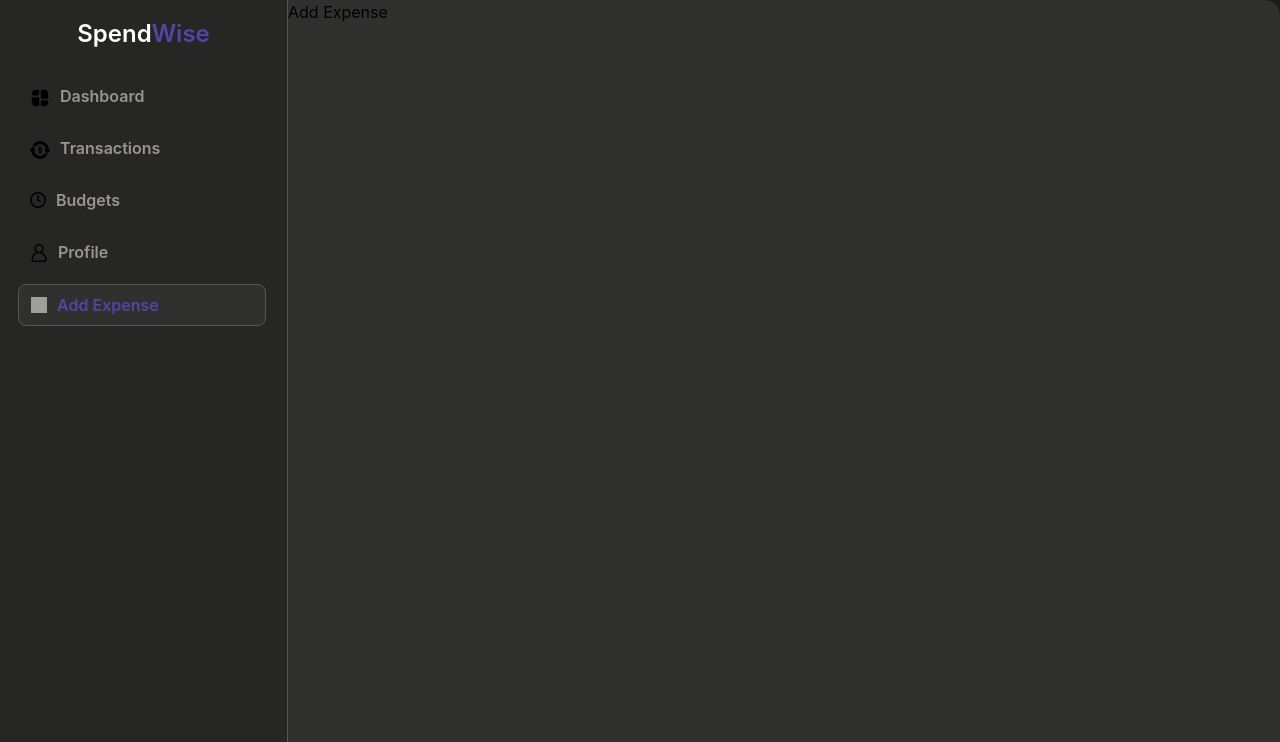
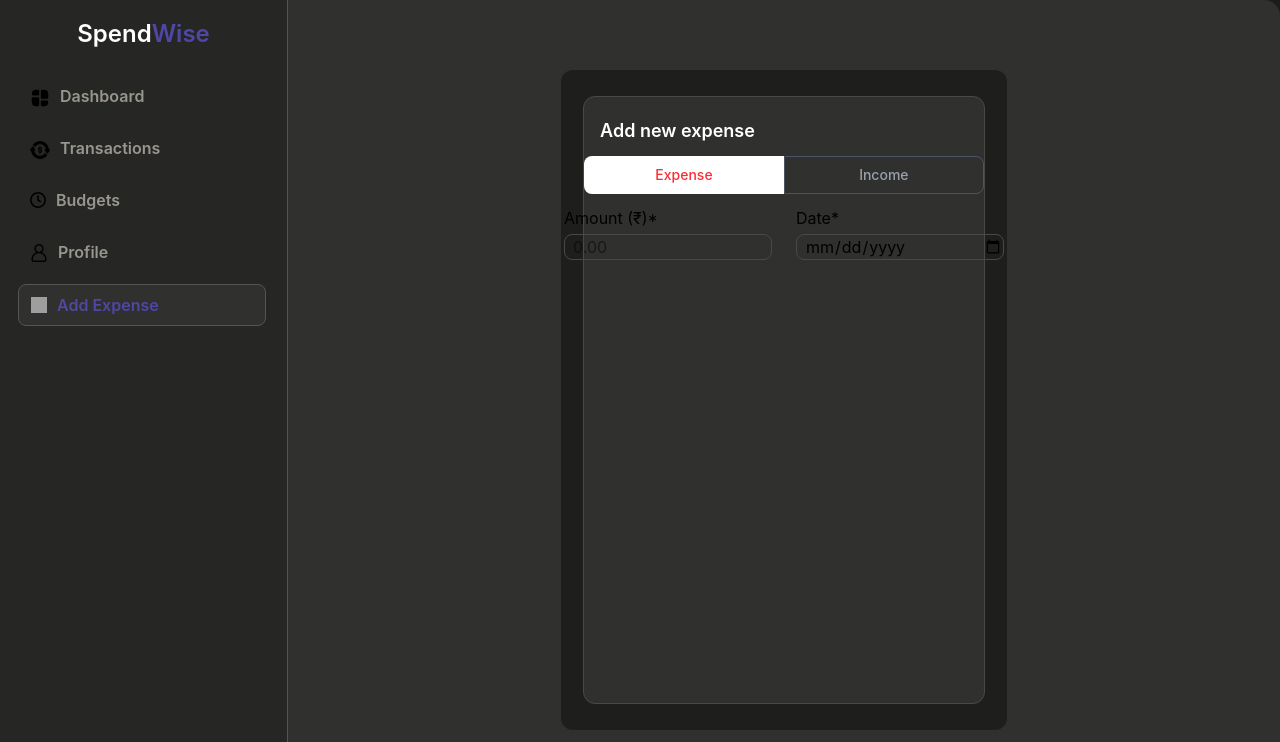
Before and after one commit to AaryanSingh31/Expense-tracker, a React (Vite) app: page /add-expense in a window 1280 px wide. Shown: the top 742 px of the page. Built offline with nearby package versions, Linux system fonts and the light colour scheme; grey boxes are pictures that could not be loaded.

Commit message:
Worked on Add Expense section.

```diff
--- a/src/Layout.jsx
+++ b/src/Layout.jsx
@@ -7,7 +7,7 @@ function Layout() {
     <div className="min-h-screen flex bg-[#1c1c1b]">
       <NavBar />
 
-      <main className="flex-1 h-screen overflow-y-auto">
+      <main className="flex-1 h-screen overflow-y-hidden">
         <Outlet />
       </main>
     </div>
--- a/src/components/AddExpense/AddExpense.jsx
+++ b/src/components/AddExpense/AddExpense.jsx
@@ -1,8 +1,53 @@
-import React from 'react'
+import React, { useState } from 'react'
+import '../../styles/AddExp.css'
 
 function AddExpense() {
+
+  const [transType, setTransType] = useState("expense")
+
   return (
-    <div className='w-full h-full rounded-r-2xl bg-[#30302e]'>Add Expense</div>
+    <div className='flex justify-center items-center w-full h-full rounded-r-2xl bg-[#30302e]'>
+      <div className="w-[45%] h-165 bg-[#1e1e1d] rounded-xl flex justify-center items-center">
+        <div className="w-[90%] h-152 bg-[#30302e] rounded-xl border-[1.5px] border-[#494945]">
+          <div className="text-white mt-5 ml-4 font-semibold text-[18px]">Add new expense</div>
+
+          <div className="Trans-type flex justify-center mt-3">
+            <button
+              onClick={() => setTransType("expense")}
+              className={`px-6 py-2 w-56 rounded-l-lg text-sm font-medium transition-all duration-300
+      ${transType === "expense"
+                  ? "bg-white text-red-500"
+                  : "text-gray-400 border-[1.5px] border-gray-600 hover:text-white"}`}
+            >
+              Expense
+            </button>
+
+            <button
+              onClick={() => setTransType("income")}
+              className={`px-6 py-2 w-56 rounded-r-lg text-sm font-medium transition-all duration-300
+      ${transType === "income"
+                  ? "bg-white text-green-500"
+                  : "text-gray-400 border-[1.5px] border-gray-600 hover:text-white"}`}
+            >
+              Income
+            </button>
+          </div>
+
+          <div className="Amount flex justify-center gap-6 px-3 py-3">
+            <div className="flex flex-col">
+              <label htmlFor="amount">Amount (₹)*</label>
+              <input className='border-[1.5px] mt-1 w-52 border-[#494945] rounded-lg px-2 focus:outline-none focus:border-blue-600 focus:shadow-[0_0_6px_#3b82f6]' type="number" placeholder='0.00' />
+            </div>
+
+            <div className="flex flex-col">
+              <label htmlFor="amount">Date*</label>
+              <input className='border-[1.5px] mt-1 w-52 border-[#494945] rounded-lg pl-2' type="date" placeholder='0.00' />
+            </div>
+          </div>
+
+        </div>
+      </div>
+    </div>
   )
 }
 
--- a/src/components/NavBar/NavBar.jsx
+++ b/src/components/NavBar/NavBar.jsx
@@ -95,7 +95,7 @@ function NavBar() {
                       py-2 z-50
                       rounded-2xl h-8">
         <NavLink to="/" className={({isActive}) =>
-          `group relative flex flex-col items center gap-0.5 px-3 py-1 rounded-lg ${isActive ? "text-[#4f47a6]" : "text-[#98968e]"}`
+          `group relative flex flex-col items center gap-0.5 px-3 py-1 rounded-full ${isActive ? "text-[#4f47a6] border-[1.5px] border-[#545450] bg-[#30302e]" : "text-[#98968e]"}`
         }>
           <img className="w-5 h-5" src={dashboard} alt="Dashboard" />
           <span className="
@@ -114,7 +114,7 @@ function NavBar() {
     ">Home</span>
         </NavLink>
         <NavLink to="/transactions" className={({isActive}) =>
-          `group relative flex flex-col items center gap-0.5 px-3 py-1 rounded-lg ${isActive ? "text-[#4f47a6]" : "text-[#98968e]"}`
+          `group relative flex flex-col items center gap-0.5 px-3 py-1 rounded-full ${isActive ? "text-[#4f47a6] border-[1.5px] border-[#545450] bg-[#30302e]" : "text-[#98968e]"}`
         }>
           <img className="w-5 h-5" src={Transactions} alt="Transactions" />
           <span className="
@@ -133,7 +133,7 @@ function NavBar() {
     ">Transactions</span>
         </NavLink>
         <NavLink to="/add-expense" className={({isActive}) =>
-          `group relative flex flex-col items center gap-0.5 px-3 py-1 rounded-lg ${isActive ? "text-[#4f47a6]" : "text-[#98968e]"}`
+          `group relative flex flex-col items center gap-0.5 px-3 py-1 rounded-full ${isActive ? "text-[#4f47a6] border-[1.5px] border-[#545450] bg-[#30302e]" : "text-[#98968e]"}`
         }>
           <img className="w-5 h-5" src={add} alt="Add Expense" />
           <span className="
@@ -152,7 +152,7 @@ function NavBar() {
     ">Add Expense</span>
         </NavLink>
         <NavLink to="/budgets" className={({isActive}) =>
-          `group relative flex flex-col items center gap-0.5 px-3 py-1 rounded-lg ${isActive ? "text-[#4f47a6]" : "text-[#98968e]"}`
+          `group relative flex flex-col items center gap-0.5 px-3 py-1 rounded-full ${isActive ? "text-[#4f47a6] border-[1.5px] border-[#545450] bg-[#30302e]" : "text-[#98968e]"}`
         }>
           <img className="w-5 h-5" src={budgets} alt="Budgets" />
           <span className="
@@ -171,7 +171,7 @@ function NavBar() {
     ">Budgets</span>
         </NavLink>
         <NavLink to="/profile" className={({isActive}) =>
-          `group relative flex flex-col items center gap-0.5 px-3 py-1 rounded-lg ${isActive ? "text-[#4f47a6]" : "text-[#98968e]"}`
+          `group relative flex flex-col items center gap-0.5 px-3 py-1 rounded-full ${isActive ? "text-[#4f47a6] border-[1.5px] border-[#545450] bg-[#30302e]" : "text-[#98968e]"}`
         }>
           <img className="w-5 h-5" src={profile} alt="Profile" />
           <span className="
--- /dev/null
+++ b/src/styles/AddExp.css
@@ -0,0 +1,10 @@
+input[type="number"]::-webkit-outer-spin-button,
+input[type="number"]::-webkit-inner-spin-button {
+  -webkit-appearance: none;
+  margin: 0;
+}
+
+input[type="date"]::-webkit-calender-picker-indicator{
+    filter:invert(1);
+    cursor:pointer;
+}
```
